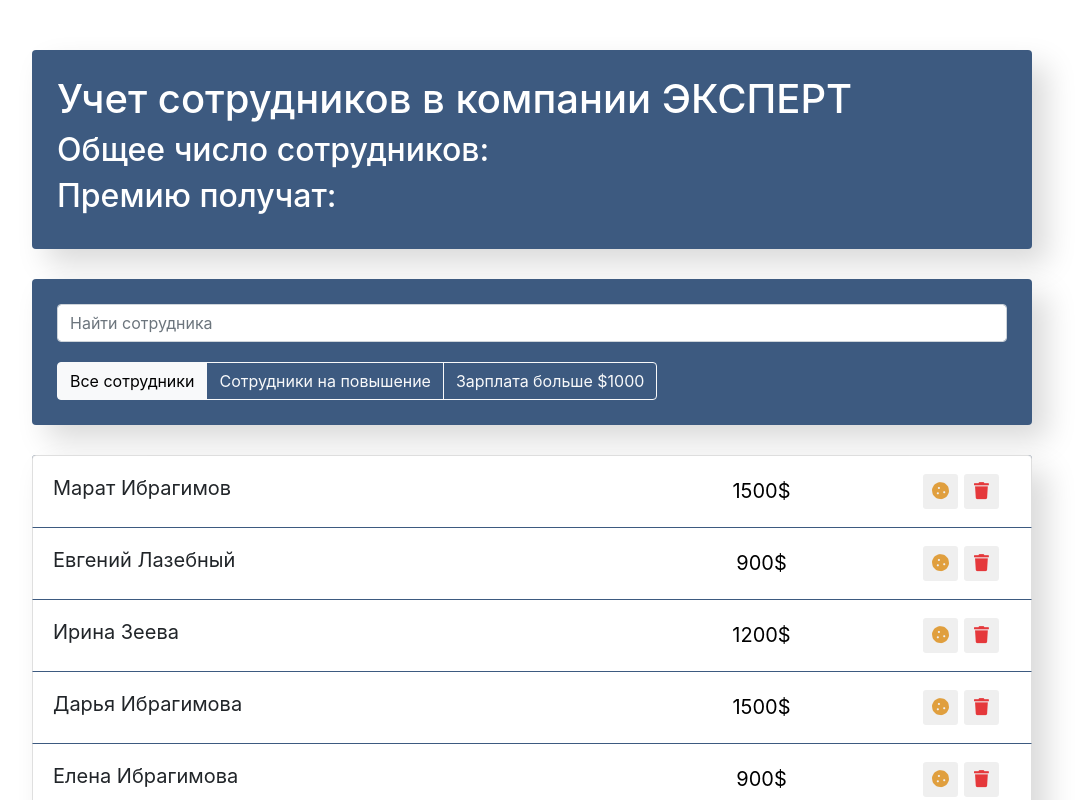
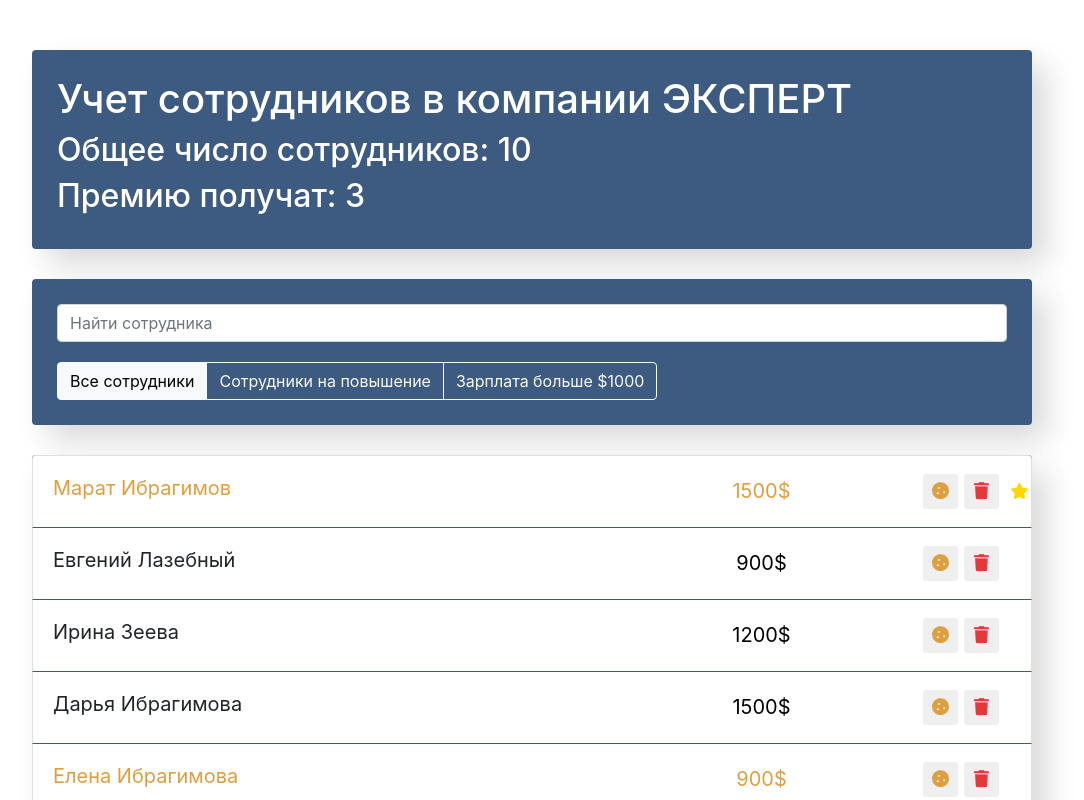
Before and after one commit to krasotun/react-employees, a React (Create React App) app: page / in a window 1280 px wide. Shown: the top 800 px of the page, without its empty margins (108-1192 px from the left). Built offline with nearby package versions, Linux system fonts and the light colour scheme.

Commit message:
add Добавил повышение и премии

```diff
--- a/src/components/app-info/app-info.js
+++ b/src/components/app-info/app-info.js
@@ -1,12 +1,12 @@
 import "./app-info.css";
-const AppInfo = () => {
-  return (
-    <div className="app-info">
-      <h1>Учет сотрудников в компании ЭКСПЕРТ</h1>
-      <h2>Общее число сотрудников: </h2>
-      <h2>Премию получат: </h2>
-    </div>
-  );
+const AppInfo = ({ employees, increased }) => {
+	return (
+		<div className="app-info">
+			<h1>Учет сотрудников в компании ЭКСПЕРТ</h1>
+			<h2>Общее число сотрудников: {employees}</h2>
+			<h2>Премию получат: {increased}</h2>
+		</div>
+	);
 };
 
 export default AppInfo;
--- a/src/components/app/app.js
+++ b/src/components/app/app.js
@@ -12,16 +12,16 @@ class App extends Component {
 		super(props);
 		this.state = {
 			data: [
-				{ name: "Марат Ибрагимов", salary: 1500, increase: true, id: 1 },
-				{ name: "Евгений Лазебный", salary: 900, increase: false, id: 2 },
-				{ name: "Ирина Зеева", salary: 1200, increase: false, id: 3 },
-				{ name: "Дарья Ибрагимова", salary: 1500, increase: false, id: 4 },
-				{ name: "Елена Ибрагимова", salary: 900, increase: true, id: 5 },
-				{ name: "Сергей Шестопалов", salary: 1200, increase: false, id: 6 },
-				{ name: "Сергей Подольцев", salary: 850, increase: false, id: 7 },
-				{ name: "Илья Гонтмахер", salary: 900, increase: true, id: 8 },
-				{ name: "Сергей Романченко", salary: 1200, increase: false, id: 9 },
-				{ name: "Елена Свиноиващенко", salary: 90, increase: false, id: 10 },
+				{ name: "Марат Ибрагимов", salary: 1500, increase: true, rise: true, id: 1 },
+				{ name: "Евгений Лазебный", salary: 900, increase: false, rise: false, id: 2 },
+				{ name: "Ирина Зеева", salary: 1200, increase: false, rise: false, id: 3 },
+				{ name: "Дарья Ибрагимова", salary: 1500, increase: false, rise: false, id: 4 },
+				{ name: "Елена Ибрагимова", salary: 900, increase: true, rise: false, id: 5 },
+				{ name: "Сергей Шестопалов", salary: 1200, increase: false, rise: false, id: 6 },
+				{ name: "Сергей Подольцев", salary: 850, increase: false, rise: false, id: 7 },
+				{ name: "Илья Гонтмахер", salary: 900, increase: true, rise: false, id: 8 },
+				{ name: "Сергей Романченко", salary: 1200, increase: false, rise: false, id: 9 },
+				{ name: "Елена Свиноиващенко", salary: 90, increase: false, rise: false, id: 10 },
 			]
 		}
 		this.maxId = 11;
@@ -40,6 +40,7 @@ class App extends Component {
 			name,
 			salary,
 			increase: false,
+			rise: false,
 			id: this.maxId++
 		}
 		this.setState(({ data }) => {
@@ -50,24 +51,54 @@ class App extends Component {
 		});
 	}
 
+	onToggleIncrease = (id) => {
+		this.setState(({ data }) => ({
+			data: data.map(item => {
+				if (item.id === id) {
+					return { ...item, increase: !item.increase }
+				}
+				return item
+			})
+		}))
+	}
+	onToggleRise = (id) => {
+		this.setState(({ data }) => ({
+			data: data.map(item => {
+				if (item.id === id) {
+					return { ...item, rise: !item.rise }
+				}
+				return item
+			})
+		}))
+	}
+
+
 	render() {
+		const employees = this.state.data.length;
+		const increased = this.state.data.filter(item => item.increase).length;
+
 		return (
 			<div className="app" >
-				<AppInfo />
+				<AppInfo
+					employees={employees}
+					increased={increased}
+				/>
 				<div className="search-panel">
 					<SearchPanel />
 					<AppFilter />
 				</div>
 				<EmployeesList
 					data={this.state.data}
-					onDelete={this.deleteItem} />
+					onDelete={this.deleteItem}
+					onToggleIncrease={this.onToggleIncrease}
+					onToggleRise={this.onToggleRise}
+				/>
 				<EmployeesAddForm
 					onAdd={this.addItem}
 				/>
 			</div>
 		);
 	}
-
 }
 
 export default App;
--- a/src/components/employees-list-item/employees-list-item.js
+++ b/src/components/employees-list-item/employees-list-item.js
@@ -1,38 +1,17 @@
-import { Component } from "react";
 
 import "./employees-list-item.css";
-
-class EmployeesListItem extends Component {
-	constructor(props) {
-		super(props);
-		this.state = {
-			increase: false,
-			like: false,
-		};
-	}
-	onIncrease = () => {
-		this.setState(({ increase }) => ({
-			increase: !increase,
-		}));
-	};
-	onLike = () => {
-		this.setState(({ like }) => ({
-			like: !like,
-		}));
-	};
-	render() {
-		const { name, salary, onDelete } = this.props;
-		const { increase, like } = this.state;
+const EmployeesListItem = (props) => {
+	const { name, salary, onDelete, onToggleIncrease, onToggleRise, increase, rise } = props;
 	let classNames = "list-group-item d-flex justify-content-between";
 	if (increase) {
 		classNames += " increase";
 	}
-		if (like) {
+	if (rise) {
 		classNames += " like";
 	}
 	return (
 		<li className={classNames}>
-				<span className="list-group-item-label" onClick={this.onLike}>
+			<span className="list-group-item-label" onClick={onToggleRise}>
 				{name}
 			</span>
 			<input
@@ -44,11 +23,10 @@ class EmployeesListItem extends Component {
 				<button
 					type="button"
 					className="btn-cookie btn-sm "
-						onClick={this.onIncrease}
+					onClick={onToggleIncrease}
 				>
 					<i className="fas fa-cookie"></i>
 				</button>
-
 				<button type="button" className="btn-trash btn-sm ">
 					<i className="fas fa-trash" onClick={onDelete}></i>
 				</button>
@@ -57,6 +35,6 @@ class EmployeesListItem extends Component {
 		</li>
 	);
 }
-}
+
 
 export default EmployeesListItem;
--- a/src/components/employees-list/employees-list.js
+++ b/src/components/employees-list/employees-list.js
@@ -1,15 +1,16 @@
 import EmployeesListItem from "../employees-list-item/employees-list-item";
 import "./employees-list.css";
 
-const EmployeesList = ({ data, onDelete }) => {
+const EmployeesList = ({ data, onDelete, onToggleIncrease, onToggleRise }) => {
 	const elements = data.map((item) => {
 		const { id, ...itemProps } = item;
 		return (
 			<EmployeesListItem
 				key={id}
 				{...itemProps}
-				onDelete={() => onDelete(id)
-				}
+				onDelete={() => onDelete(id)}
+				onToggleIncrease={() => onToggleIncrease(id)}
+				onToggleRise={() => onToggleRise(id)}
 			/>
 		);
 	});
```
Lines whose indentation alone changed are shown as unchanged.
